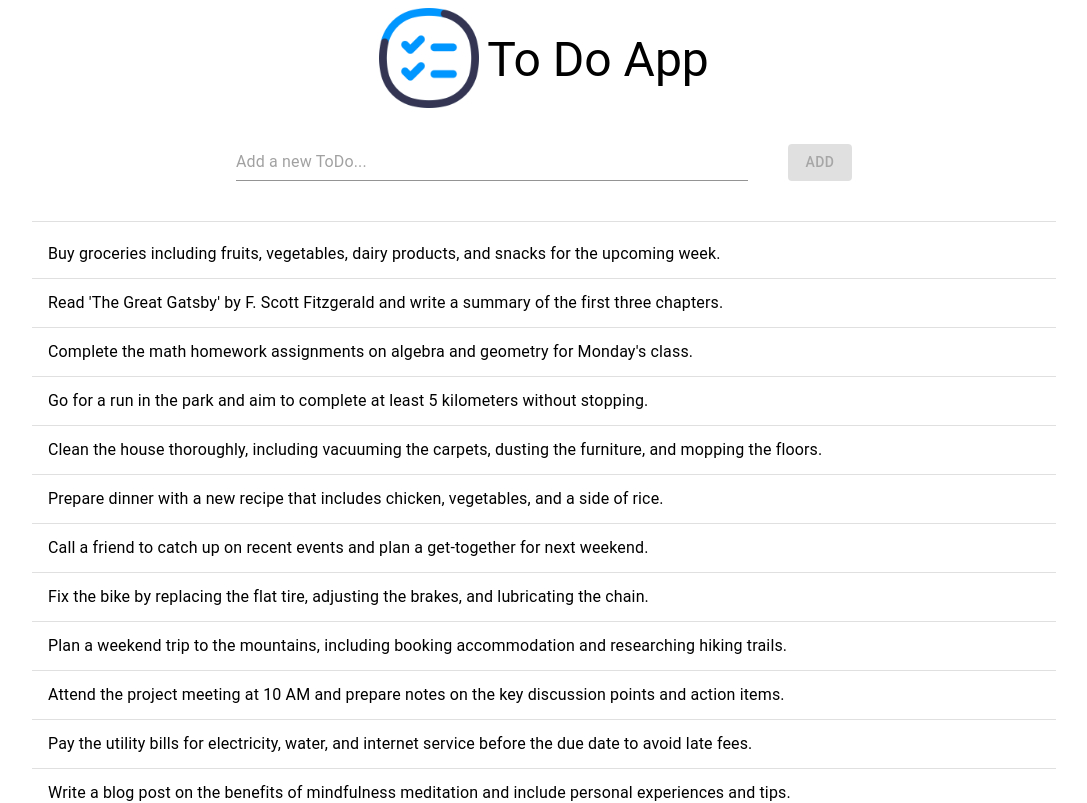
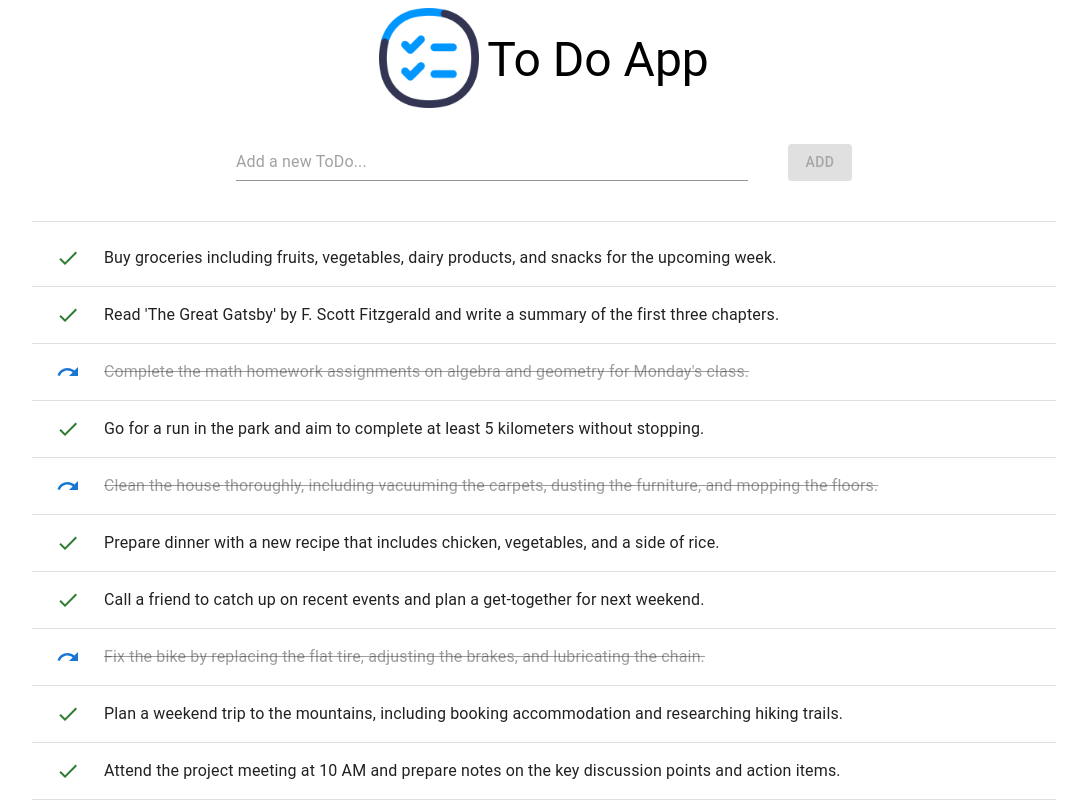
Before and after one commit to Jamal-SaadEddin/Typed-ToDo-App, a React (Vite) app: page / in a window 1280 px wide. Shown: the top 803 px of the page, without its empty margins (96-1183 px from the left). Built offline with nearby package versions, Linux system fonts and the light colour scheme.

Commit message:
Mark To-Do Items as Completed

```diff
--- a/package.json
+++ b/package.json
@@ -10,6 +10,9 @@
     "preview": "vite preview"
   },
   "dependencies": {
+    "@emotion/react": "^11.11.4",
+    "@emotion/styled": "^11.11.5",
+    "@mui/icons-material": "^5.15.21",
     "@mui/material": "^5.15.21",
     "@mui/styled-engine-sc": "^6.0.0-alpha.18",
     "react": "^18.3.1",
--- a/src/App.tsx
+++ b/src/App.tsx
@@ -20,7 +20,10 @@ const App = () => {
       </Grid>
       <Grid item xs={12}>
         <Divider />
-        <ToDosList todos={currentTodos} />
+        <ToDosList
+          currentTodos={currentTodos}
+          setCurrentTodos={setCurrentTodos}
+        />
       </Grid>
     </Grid>
   );
--- a/src/components/ToDosList.tsx
+++ b/src/components/ToDosList.tsx
@@ -1,18 +1,54 @@
-import { Divider, List, ListItem, ListItemText } from "@mui/material";
+import DoneIcon from "@mui/icons-material/Done";
+import RedoIcon from "@mui/icons-material/Redo";
+import {
+  Divider,
+  IconButton,
+  List,
+  ListItem,
+  ListItemAvatar,
+  ListItemText,
+} from "@mui/material";
 import React from "react";
 import ToDo from "../entities/ToDo";
 
 interface Props {
-  todos: ToDo[];
+  currentTodos: ToDo[];
+  setCurrentTodos: (todos: ToDo[]) => void;
 }
 
-const ToDosList = ({ todos }: Props) => {
+const ToDosList = ({ currentTodos, setCurrentTodos }: Props) => {
+  const markAsCompleted = (id: number) => {
+    const updatedTodos = currentTodos.map((todo) =>
+      todo.id === id ? { ...todo, completed: !todo.completed } : todo
+    );
+    setCurrentTodos(updatedTodos);
+  };
+
   return (
     <List>
-      {todos.map((todo) => (
+      {currentTodos.map((todo) => (
         <React.Fragment key={todo.id}>
           <ListItem>
-            <ListItemText primary={todo.content} />
+            <ListItemAvatar>
+              <IconButton
+                disableRipple
+                sx={{ cursor: "pointer" }}
+                onClick={() => markAsCompleted(todo.id)}
+              >
+                {todo.completed ? (
+                  <RedoIcon color="primary" />
+                ) : (
+                  <DoneIcon color="success" />
+                )}
+              </IconButton>
+            </ListItemAvatar>
+            <ListItemText
+              primary={todo.content}
+              sx={{
+                color: todo.completed ? "text.disabled" : "text.primary",
+                textDecoration: todo.completed ? "line-through" : "none",
+              }}
+            />
           </ListItem>
           <Divider />
         </React.Fragment>
```
Also changed, not shown: 1 other file (tests, documents, lock files or other folders).
